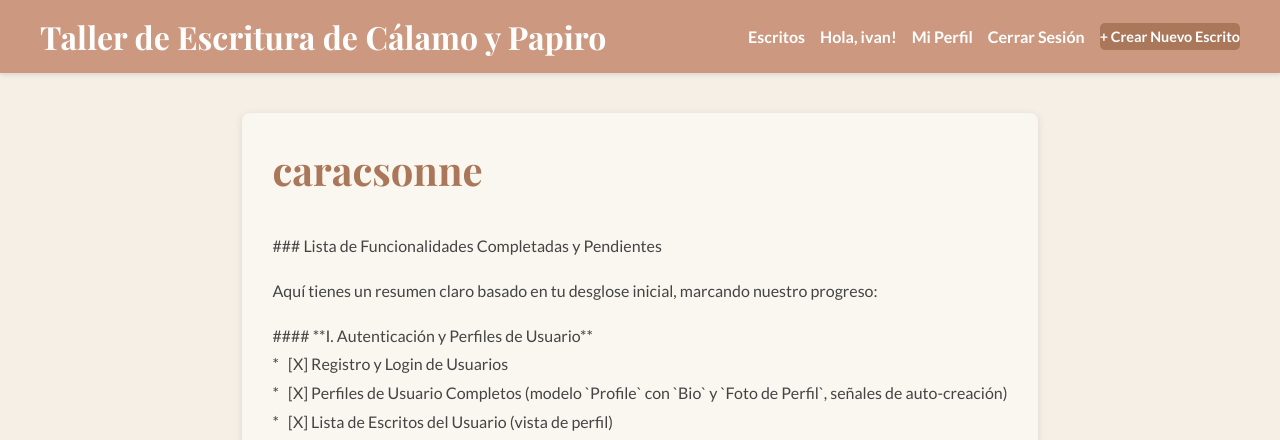
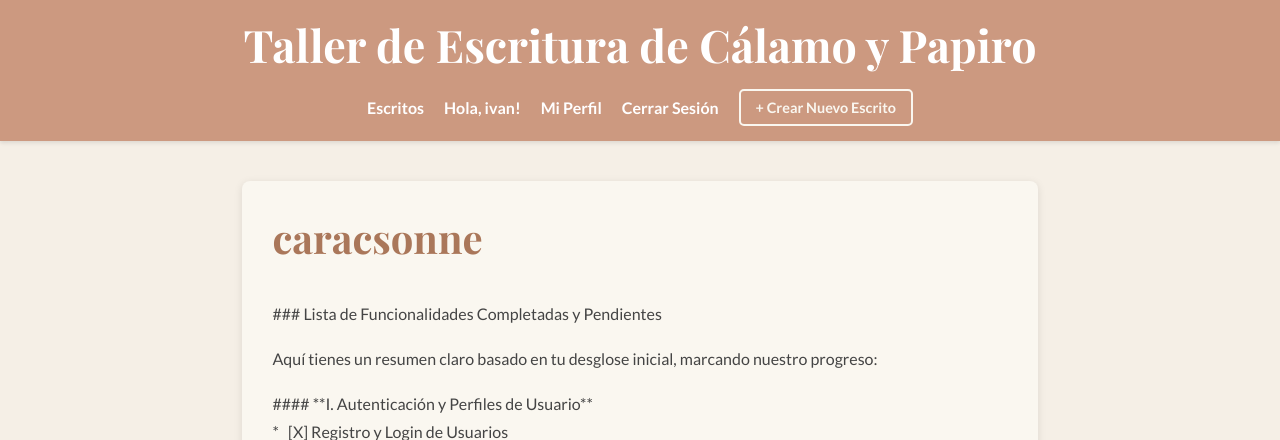
Before and after one commit to Alialmandoz/taller_escritura, a Django app: page /escritura/7/ in a window 1280 px wide. Shown: the top 440 px of the page. Run offline with Django 5.2, Linux system fonts and the light colour scheme; a user stored in the database is signed in; data comes from the database, SQL or seed files in the repository; some libraries are stand-ins or nearby versions.

Commit message:
feat: Reestructurar header y aplicar nuevos estilos

```diff
--- a/static/css/main.css
+++ b/static/css/main.css
@@ -92,35 +92,40 @@ a:hover {
     background-color: #c82333; /* Rojo más oscuro al pasar el ratón */
 }
 
-/* Header Styles */
+/* MODIFICADO: Header Styles */
 .main-header {
-    background-color: #CC9980; /* Nuevo color de fondo para el encabezado (marrón rojizo claro) */
+    background-color: #CC9980;
     color: white;
-    padding: 15px 20px; /* Ajuste de padding para móviles */
+    padding: 20px; /* Aumentamos el padding para dar más aire */
     box-shadow: 0 2px 4px rgba(0, 0, 0, 0.1);
+    text-align: center; /* Centramos todo por defecto */
 }
 
+/* NUEVO: Contenedor principal del header */
+.header-content {
+    display: flex;
+    flex-direction: column; /* Apilamos logo y nav verticalmente */
+    align-items: center; /* Centramos los items apilados */
+    gap: 15px; /* Espacio entre el logo y la barra de navegación */
+    width: 100%;
+}
+
+.logo a {
+    color: white;
+    font-size: 2.2em; /* Hacemos el logo más grande */
+    font-weight: bold;
+    text-decoration: none;
+    display: block;
+    font-family: 'Playfair Display', serif;
+}
+
+/* NUEVO: Contenedor de la navegación (enlaces + CTA) */
 .main-nav {
     display: flex;
-    flex-wrap: wrap; /* Permite que los elementos se envuelvan en pantallas pequeñas */
-    justify-content: space-between;
+    flex-direction: column; /* Apilamos enlaces y CTA en móvil */
     align-items: center;
-    max-width: 1200px; /* Límite opcional para el ancho de la navegación */
-    margin: 0 auto;
-}
-
-.logo {
-    flex-basis: 100%; /* El logo ocupa todo el ancho en móviles */
-    text-align: center;
-    margin-bottom: 10px;
-}
-.logo a {
-    color: white;
-    font-size: 1.8em; /* Tamaño de fuente ligeramente más grande para el logo */
-    font-weight: bold;
-    text-decoration: none;
-    display: block; /* Asegura que el enlace ocupe todo el espacio del logo */
-    font-family: 'Playfair Display', serif; /* APLICADO: Playfair Display para el logo */
+    gap: 20px; /* Espacio entre la lista de enlaces y el botón de acción */
+    width: 100%;
 }
 
 .nav-links {
@@ -128,35 +133,35 @@ a:hover {
     margin: 0;
     padding: 0;
     display: flex;
-    flex-wrap: wrap; /* Permite que los enlaces se envuelvan */
-    justify-content: center; /* Centra los enlaces en móviles */
-    gap: 15px; /* Espacio entre elementos de navegación */
+    flex-wrap: wrap;
+    justify-content: center; /* Centramos los enlaces */
+    gap: 20px; /* Espacio entre los enlaces */
     align-items: center;
-    width: 100%; /* Ocupa todo el ancho disponible */
 }
 
-.nav-links li {
-    margin: 0;
-}
-
-.nav-links a, .nav-links span {
+.nav-links a, .nav-links span, .nav-link-button {
     color: white;
     text-decoration: none;
     font-weight: bold;
     padding: 5px 0;
-    white-space: nowrap; /* Evita que los textos como "Hola, usuario!" se rompan */
-    font-family: 'Lato', sans-serif; /* APLICADO: Lato para enlaces de navegación */
+    white-space: nowrap;
+    font-family: 'Lato', sans-serif;
 }
 
-.nav-links a:hover {
-    text-decoration: underline;
+/* NUEVO: Estilos para el botón de outline */
+.button.button-outline {
+    background-color: transparent;
+    border: 2px solid #FAF7F0; /* Borde con el color de fondo de las tarjetas */
+    color: #FAF7F0; /* Texto del mismo color que el borde */
+    padding: 8px 15px;
+    font-weight: bold;
+    transition: all 0.3s ease; /* Transición suave para el hover */
 }
 
-.welcome-message {
-    font-weight: bold;
-    margin-right: 0; /* Ya no necesitamos margen si están centrados */
-    color: white;
-    font-family: 'Lato', sans-serif; /* APLICADO: Lato para el mensaje de bienvenida */
+.button.button-outline:hover {
+    background-color: #FAF7F0; /* Fondo se rellena al pasar el ratón */
+    color: #AA775A; /* Texto cambia a un color oscuro de la paleta */
+    text-decoration: none;
 }
 
 /* Footer Styles */
@@ -786,3 +791,84 @@ hr {
     line-height: 1.6;
     margin: 0;
 }
+
+/* --- AÑADIDO: Estilos para Breadcrumbs --- */
+.breadcrumb-container {
+    padding: 10px 20px;
+    background-color: #E8D8C9;
+    border-bottom: 1px solid #CC9980;
+    font-family: 'Lato', sans-serif;
+    font-size: 0.9em;
+    color: #6B4F4F;
+    max-width: 100%;
+    box-sizing: border-box;
+    margin-bottom: 20px;
+}
+
+.breadcrumb-list {
+    list-style: none;
+    padding: 0;
+    margin: 0 auto;
+    max-width: 800px;
+    display: flex;
+    flex-wrap: wrap;
+    align-items: center;
+}
+
+.breadcrumb-item {
+    display: inline;
+}
+
+.breadcrumb-item + .breadcrumb-item::before {
+    content: '›';
+    padding: 0 8px;
+    color: #AA775A;
+    font-weight: bold;
+}
+
+.breadcrumb-item a {
+    color: #6B4F4F;
+    text-decoration: none;
+}
+
+.breadcrumb-item a:hover {
+    text-decoration: underline;
+}
+
+.breadcrumb-item span[aria-current="page"] {
+    font-weight: bold;
+    color: #AA775A;
+}
+
+@media (max-width: 600px) {
+    .breadcrumb-container {
+        padding: 8px 15px;
+        margin-bottom: 15px;
+    }
+    .breadcrumb-list {
+        justify-content: flex-start;
+    }
+    .breadcrumb-item {
+        white-space: nowrap;
+        overflow: hidden;
+        text-overflow: ellipsis;
+        max-width: 45%;
+    }
+    .breadcrumb-item:last-child {
+        max-width: 100%;
+    }
+}
+
+/* MODIFICADO: Media Queries para Responsiveness */
+
+/* En pantallas más grandes, colocamos la nav y el CTA en la misma línea */
+@media (min-width: 768px) {
+    .main-nav {
+        flex-direction: row; /* Ponemos los enlaces y el CTA en fila */
+        justify-content: center; /* Centramos el conjunto */
+    }
+
+    .logo a {
+        font-size: 2.8em; /* Aumentamos aún más el tamaño del logo en desktop */
+    }
+}
--- a/taller_escritura/templates/base.html
+++ b/taller_escritura/templates/base.html
@@ -19,33 +19,41 @@
 </head>
 <body>
     <header class="main-header">
-        <nav class="main-nav">
+        {# MODIFICADO: Cambiamos la clase de 'main-nav' a 'header-content' para mayor claridad #}
+        <div class="header-content">
             <div class="logo">
                 <a href="{% url 'home' %}">Taller de Escritura de Cálamo y Papiro</a>
             </div>
+
+            {# AÑADIDO: Contenedor para los enlaces de navegación y el CTA #}
+            <nav class="main-nav" aria-label="Navegación principal">
                 <ul class="nav-links">
                     <li><a href="{% url 'escritura:lista_escritos' %}">Escritos</a></li>
 
                     {% if user.is_authenticated %}
                         <li><span class="welcome-message">Hola, {{ user.username }}!</span></li>
-                    {# AÑADIDO: Enlace a la página de perfil #}
                         <li><a href="{% url 'escritura:perfil_usuario' %}">Mi Perfil</a></li>
-
-                    {# MODIFICADO: Reemplazamos el enlace <a> por un formulario <form> #}
                         <li>
                             <form method="post" action="{% url 'logout' %}" style="display: inline;">
                                 {% csrf_token %}
                                 <button type="submit" class="nav-link-button">Cerrar Sesión</button>
                             </form>
                         </li>
-
-                    <li><a href="{% url 'escritura:crear_escrito' %}" class="button primary">+ Crear Nuevo Escrito</a></li>
                     {% else %}
                         <li><a href="{% url 'login' %}" class="button">Iniciar Sesión</a></li>
                         <li><a href="{% url 'escritura:registro' %}" class="button secondary">Registrarse</a></li>
                     {% endif %}
                 </ul>
+
+                {# AÑADIDO: Acción principal separada para usuarios autenticados #}
+                {% if user.is_authenticated %}
+                <div class="header-actions">
+                    {# MODIFICADO: Aplicamos la nueva clase 'button-outline' #}
+                    <a href="{% url 'escritura:crear_escrito' %}" class="button button-outline">+ Crear Nuevo Escrito</a>
+                </div>
+                {% endif %}
             </nav>
+        </div>
     </header>
 
     {% block breadcrumbs %}
```
Lines whose indentation alone changed are shown as unchanged.
